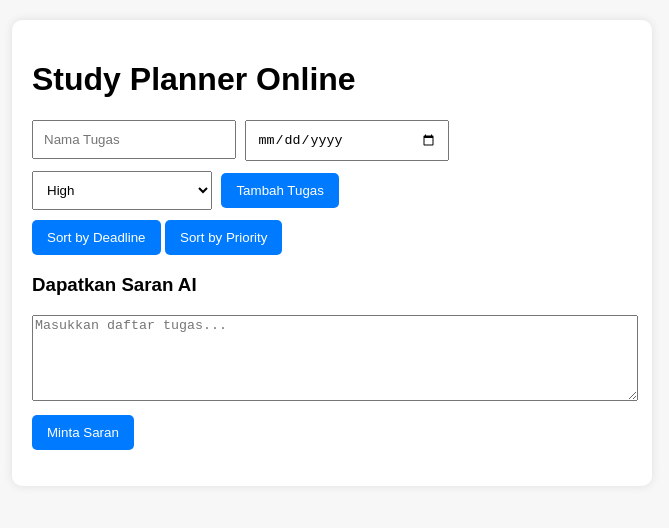
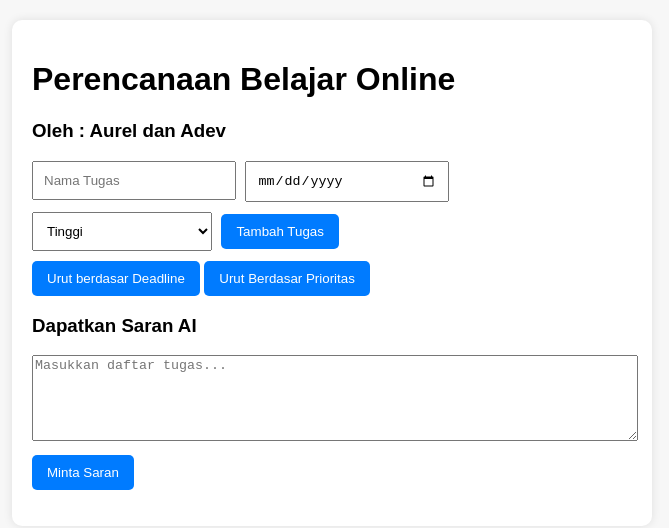
Before and after one commit to adevta88-beep/Adevta-Aurel, a plain HTML site: page index.html in a window 1280 px wide. Shown: the whole page, without its empty margins (308-977 px from the left). Drawn offline with Linux system fonts and the light colour scheme.

Commit message:
Update index.html

```diff
--- a/index.html
+++ b/index.html
@@ -3,27 +3,28 @@
 <head>
     <meta charset="UTF-8">
     <meta name="viewport" content="width=device-width, initial-scale=1.0">
-    <title>Study Planner Online</title>
+    <title>Perencanaan Belajar Online</title>
     <link rel="stylesheet" href="style.css">
 </head>
 <body>
     <div class="container">
-        <h1>Study Planner Online</h1>
+        <h1>Perencanaan Belajar Online</h1>
+        <h3>Oleh : Aurel dan Adev</h3>
 
         <div class="task-form">
             <input type="text" id="taskName" placeholder="Nama Tugas">
             <input type="date" id="taskDeadline">
             <select id="taskPriority">
-                <option value="High">High</option>
-                <option value="Medium">Medium</option>
-                <option value="Low">Low</option>
+                <option value="High">Tinggi</option>
+                <option value="Medium">Sedang</option>
+                <option value="Low">Rendah</option>
             </select>
             <button onclick="addTask()">Tambah Tugas</button>
         </div>
 
         <div class="task-controls">
-            <button onclick="sortByDeadline()">Sort by Deadline</button>
-            <button onclick="sortByPriority()">Sort by Priority</button>
+            <button onclick="sortByDeadline()">Urut berdasar Deadline</button>
+            <button onclick="sortByPriority()">Urut Berdasar Prioritas</button>
         </div>
 
         <ul id="taskList"></ul>
```
